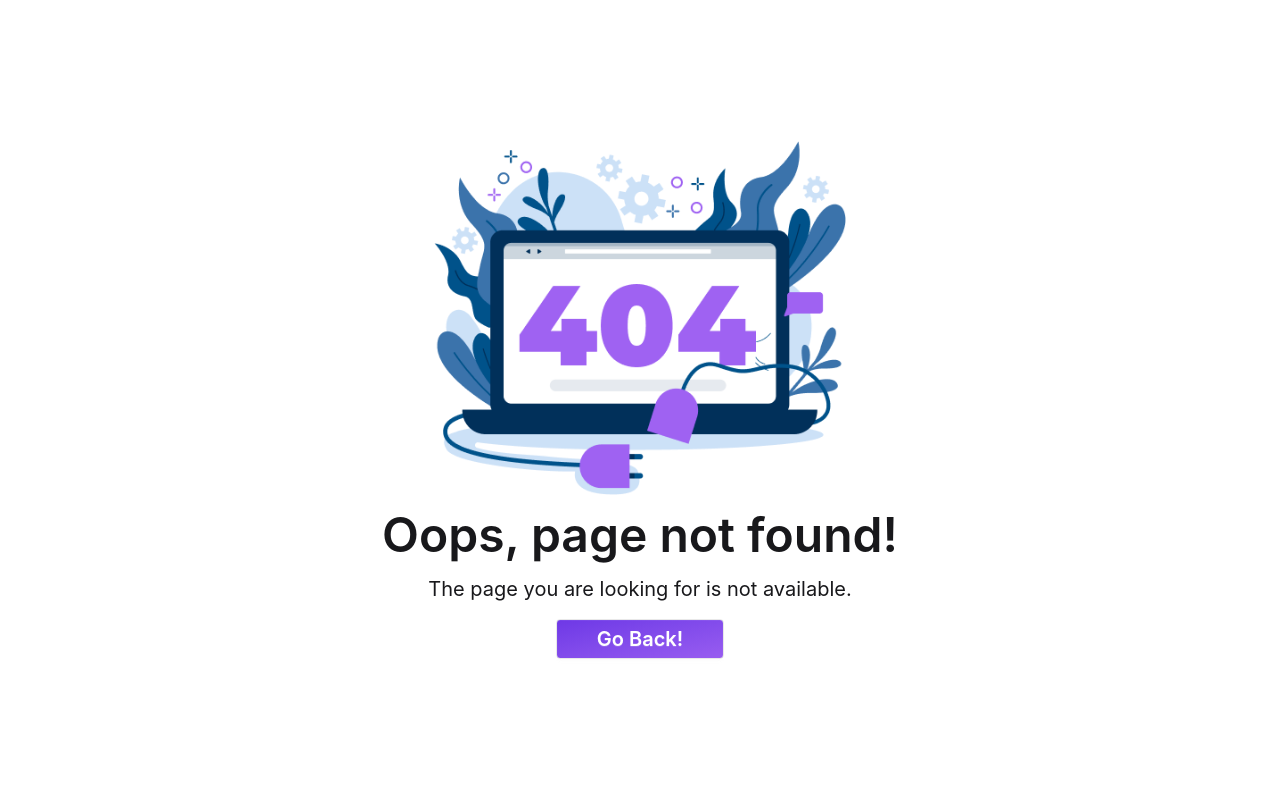
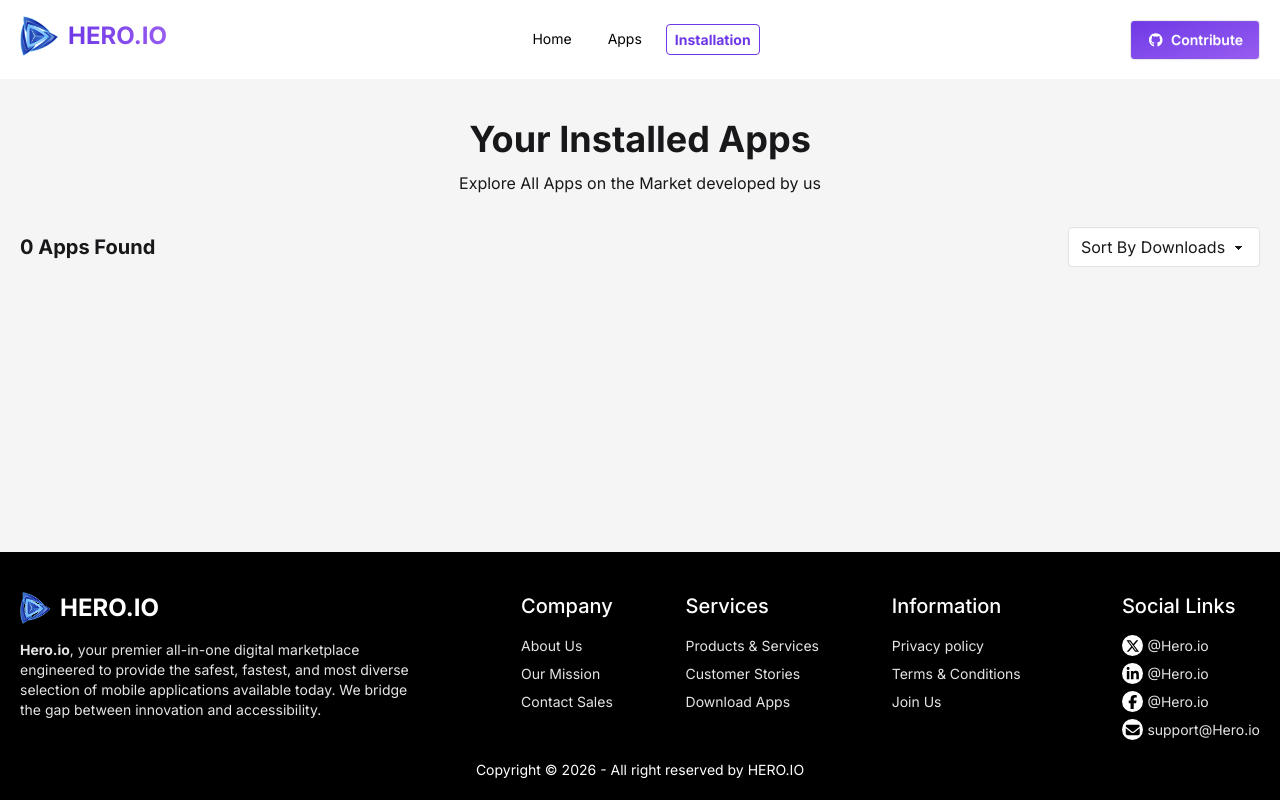
Before and after one commit to ahmedTonoy/AppHub, a React (Vite) app: page /installation in a window 1280 px wide. Before the commit this address had no page. Built offline with nearby package versions, Linux system fonts and the light colour scheme.

Commit message:
feat: implement installation page with local storage accessibility

```diff
--- a/src/Routes/Routes.jsx
+++ b/src/Routes/Routes.jsx
@@ -5,6 +5,7 @@ import Home from "../pages/Home/Home";
 import LoadingSpinner from "../components/common/LoadingSpinner/LoadingSpinner";
 import Apps from "../pages/Apps/Apps";
 import AppDetails from "../pages/AppDetails/AppDetails";
+import InstalledApps from "../pages/InstalledApps/InstalledApps";
 
 export const router = createBrowserRouter([
   {
@@ -25,6 +26,12 @@ export const router = createBrowserRouter([
         HydrateFallback: LoadingSpinner,
       },
       {
+        path: "installation",
+        loader: () => fetch("/appData.json"),
+        Component: InstalledApps,
+        HydrateFallback: LoadingSpinner,
+      },
+      {
         path: "appDetails/:id",
         loader: () => fetch("/appData.json"),
         Component: AppDetails,
--- /dev/null
+++ b/src/components/ui/InstalledAppCard/InstalledAppCard.jsx
@@ -0,0 +1,62 @@
+import { formatNumber } from "../../../utils/formatNumber";
+import downloadIcon from "../../../assets/icon-downloads.png";
+import starIcon from "../../../assets/icon-ratings.png";
+import { updateLs } from "../../../utils/localStorageTracker";
+import { toast } from "react-toastify";
+import { FontAwesomeIcon } from "@fortawesome/react-fontawesome";
+import { faTrashCan } from "@fortawesome/free-solid-svg-icons";
+
+const InstalledAppCard = ({ app, setInstalledApps }) => {
+  const { id, image, title, downloads, ratingAvg, size } = app;
+
+  const handleClick = (id, title) => {
+    updateLs(id);
+    setInstalledApps((prevApps) => prevApps.filter((app) => app.id !== id));
+    toast.error(`${title} uninstalled`, {
+      autoClose: 2500,
+      icon: <FontAwesomeIcon className="text-red-500" icon={faTrashCan} />,
+    });
+  };
+
+  return (
+    <div className="flex flex-col lg:flex-row lg:justify-between items-center bg-white p-4 rounded">
+      <div className="grid grid-cols-[1fr_3fr] items-center lg:flex gap-4">
+        <div className="md:w-18">
+          <img className="w-full rounded-lg" src={image} alt="App image" />
+        </div>
+        <div className="flex flex-col gap-4 lg:justify-between">
+          <h1 className="font-bold text-xl">{title}</h1>
+          <div className="flex gap-8 items-center font-bold">
+            <span className="flex items-center gap-2 rounded-lg text-[#00D390]">
+              <img className="w-6" src={downloadIcon} alt="" />
+              <p>{formatNumber(downloads)}</p>
+            </span>
+            <span className="flex items-center gap-2 rounded-lg text-[#FF8811]">
+              <img className="w-6" src={starIcon} alt="" />
+              <p>{ratingAvg}</p>
+            </span>
+            <span>
+              <p className="font-normal text-[#627382]">{size} MB</p>
+            </span>
+          </div>
+          <button
+            onClick={() => handleClick(id, title)}
+            className="lg:hidden btn bg-[#00D390] text-white font-semibold"
+          >
+            Uninstall
+          </button>
+        </div>
+      </div>
+      <div>
+        <button
+          onClick={() => handleClick(id, title)}
+          className="hidden lg:block btn bg-[#00D390] text-white font-semibold"
+        >
+          Uninstall
+        </button>
+      </div>
+    </div>
+  );
+};
+
+export default InstalledAppCard;
--- /dev/null
+++ b/src/components/ui/SortDropdown/SortDropdown.jsx
@@ -0,0 +1,19 @@
+const SortDropdown = ({ setSortOrder, sortField }) => {
+  return (
+    <div>
+      <select
+        // value={sortOrder}
+        defaultValue={`Sort By ${sortField}`}
+        onChange={(e) => setSortOrder(e.target.value)}
+        className="select w-48 outline-none text-[16px] bg-white border-[#E2E2E3]"
+      >
+        <option disabled={true}>{`Sort By ${sortField}`}</option>
+        <option value="default">Default</option>
+        <option value="asc">Low-High</option>
+        <option value="desc">High-Low</option>
+      </select>
+    </div>
+  );
+};
+
+export default SortDropdown;
--- a/src/pages/Apps/Apps.jsx
+++ b/src/pages/Apps/Apps.jsx
@@ -39,7 +39,7 @@ const Apps = () => {
           </label>
         </div>
       </div>
-      <div className="grid grid-cols-1 md:grid-cols-2 lg:grid-cols-4 gap-6 my-10">
+      <div className="grid grid-cols-1 md:grid-cols-2 lg:grid-cols-4 gap-6  mt-5 mb-10">
         {allApps.map((app) => (
           <AppCard key={app.id} app={app}></AppCard>
         ))}
--- /dev/null
+++ b/src/pages/InstalledApps/InstalledApps.jsx
@@ -0,0 +1,50 @@
+import { useLoaderData } from "react-router";
+import SortDropdown from "../../components/ui/SortDropdown/SortDropdown";
+import { useState } from "react";
+import { installedAppsFinder } from "../../utils/installedAppsFinder";
+import InstalledAppCard from "../../components/ui/InstalledAppCard/InstalledAppCard";
+import { sortItems } from "../../utils/sortItems";
+
+const InstalledApps = () => {
+  const allApps = useLoaderData();
+  const [installedApps, setInstalledApps] = useState(
+    () => installedAppsFinder(allApps) || [],
+  );
+
+  const totalInstalledCount = installedApps.length;
+
+  const [sortOrder, setSortOrder] = useState("default");
+  const sortField = "Downloads";
+
+  const sortedInstalledApps = sortItems(installedApps, "downloads", sortOrder);
+
+  return (
+    <div className="container px-4 lg:px-0">
+      <div className="mt-10 mb-8 text-center">
+        <h1 className="mb-3 font-bold text-4xl">Your Installed Apps</h1>
+        <p className="px-5 lg:px-0">
+          Explore All Apps on the Market developed by us
+        </p>
+      </div>
+      <div>
+        <div className="flex flex-col md:flex-row gap-5 md:justify-between items-center">
+          <h2 className="font-bold text-xl">
+            <span>{totalInstalledCount}</span> Apps Found
+          </h2>
+          <SortDropdown setSortOrder={setSortOrder} sortField={sortField} />
+        </div>
+      </div>
+      <div className="flex flex-col gap-4 mt-5 mb-10">
+        {sortedInstalledApps.map((app) => (
+          <InstalledAppCard
+            key={app.id}
+            app={app}
+            setInstalledApps={setInstalledApps}
+          />
+        ))}
+      </div>
+    </div>
+  );
+};
+
+export default InstalledApps;
--- /dev/null
+++ b/src/utils/installedAppsFinder.js
@@ -0,0 +1,9 @@
+import { getFromLs } from "./localStorageTracker";
+
+export const installedAppsFinder = (allApps) => {
+  const installedAppIds = getFromLs();
+  const installedApps = allApps.filter((app) =>
+    installedAppIds.includes(app.id),
+  );
+  return installedApps;
+};
--- a/src/utils/localStorageTracker.js
+++ b/src/utils/localStorageTracker.js
@@ -17,7 +17,10 @@ export const updateLs = (id) => {
   const existingData = getFromLs();
   if(!existingData.includes(id)) {
     existingData.push(id);
-    const newLsData = JSON.stringify(existingData);
-    localStorage.setItem('installed', newLsData);
+    const updatedLsData = JSON.stringify(existingData);
+    localStorage.setItem('installed', updatedLsData);
+  } else if(existingData.includes(id)) {
+    const updatedLsData = JSON.stringify(existingData.filter(item => item !== id));
+    localStorage.setItem('installed', updatedLsData);
   }
 };
--- /dev/null
+++ b/src/utils/sortItems.js
@@ -0,0 +1,16 @@
+export const sortItems = (originalList, sortField, sortOrder) => {
+  if(!sortOrder || sortOrder === 'default') {
+    return originalList;
+  }
+
+  return [...originalList].sort((a, b) => {
+    const valueA = a[sortField];
+    const valueB = b[sortField];
+
+    if(typeof valueA === 'string') {
+      return sortOrder === 'asc' ? valueA.localeCompare(valueB) : valueB.localeCompare(valueA);
+    }
+
+    return sortOrder === 'asc' ? valueA - valueB : valueB - valueA;
+  });
+};
```
